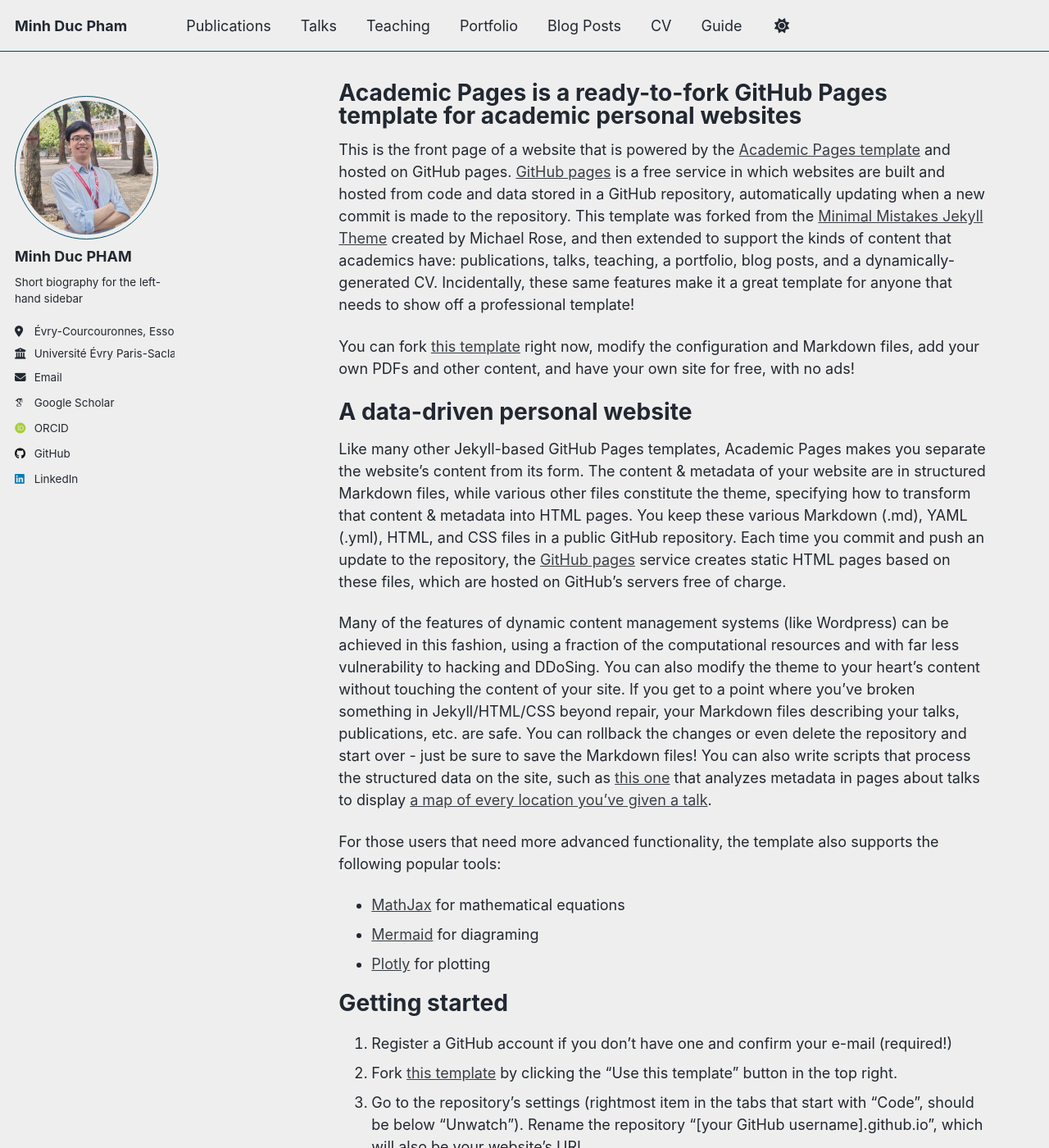
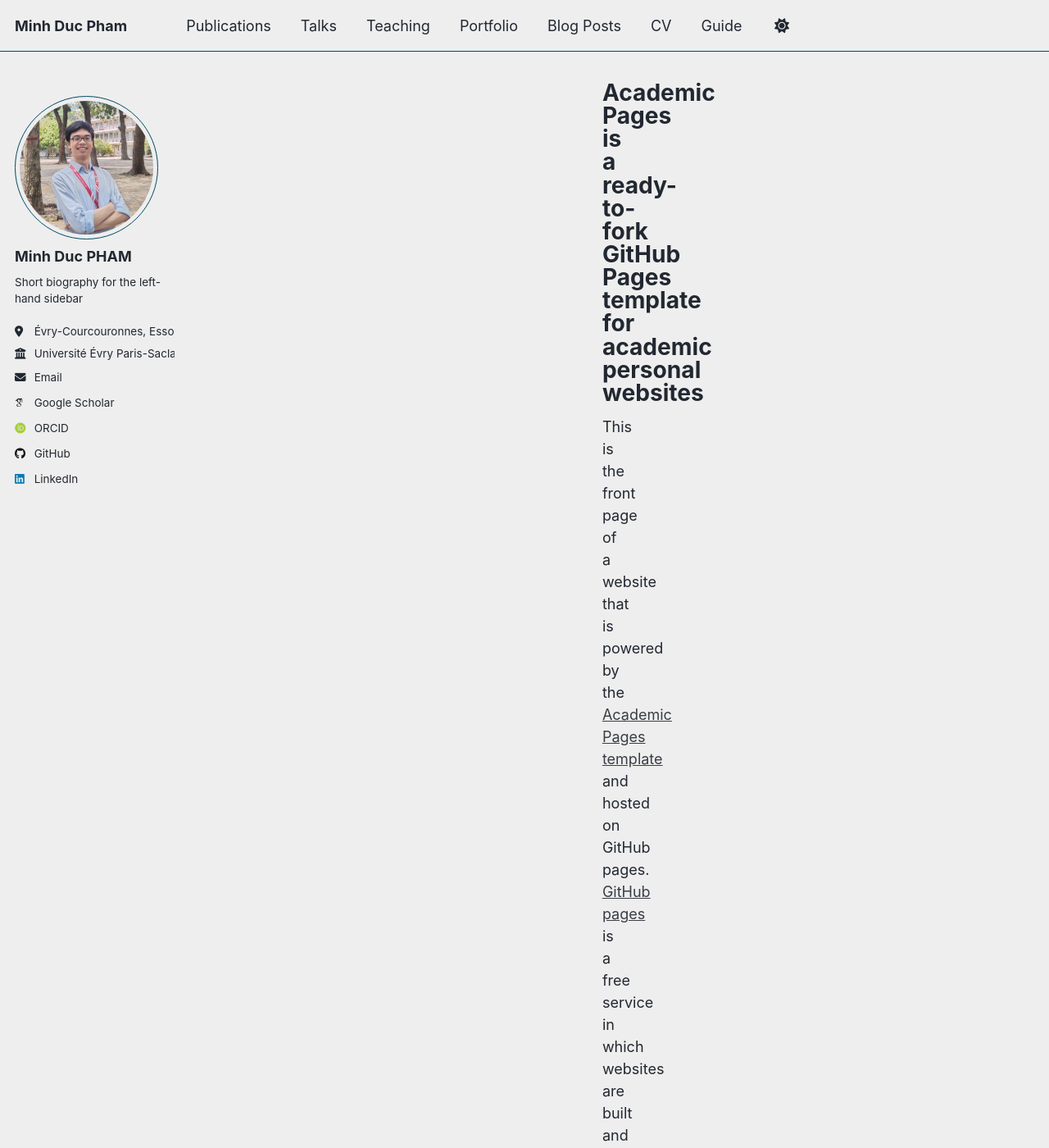
Before and after one commit to phamminhducH/phamminhducH.github.io, a Jekyll site: the page built from _pages/about.md, in a window 1280 px wide and 1400 px high. Shown: the whole window at 82% size. Built offline with Jekyll 4.4.1, drawn with Linux system fonts in a browser that asks for light colours; some web fonts are replaced; a script that is not in the unit is left out.

Commit message:
Update _page.scss

```diff
--- a/_sass/layout/_page.scss
+++ b/_sass/layout/_page.scss
@@ -19,8 +19,8 @@
 .page {
   @include breakpoint($large) {
     @include span(9.75 of 12 last);
-    @include prefix(1.5 of 12);
-    @include suffix(0.5 of 12);
+    @include prefix(5 of 12);
+    @include suffix(5 of 12);
   }
 
   .page__inner-wrap {
```
